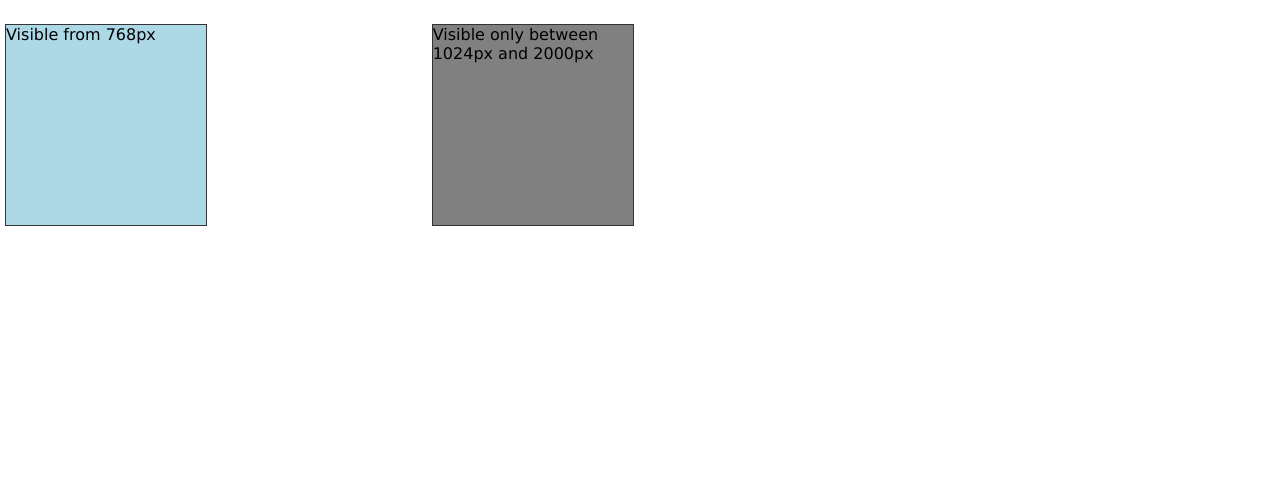
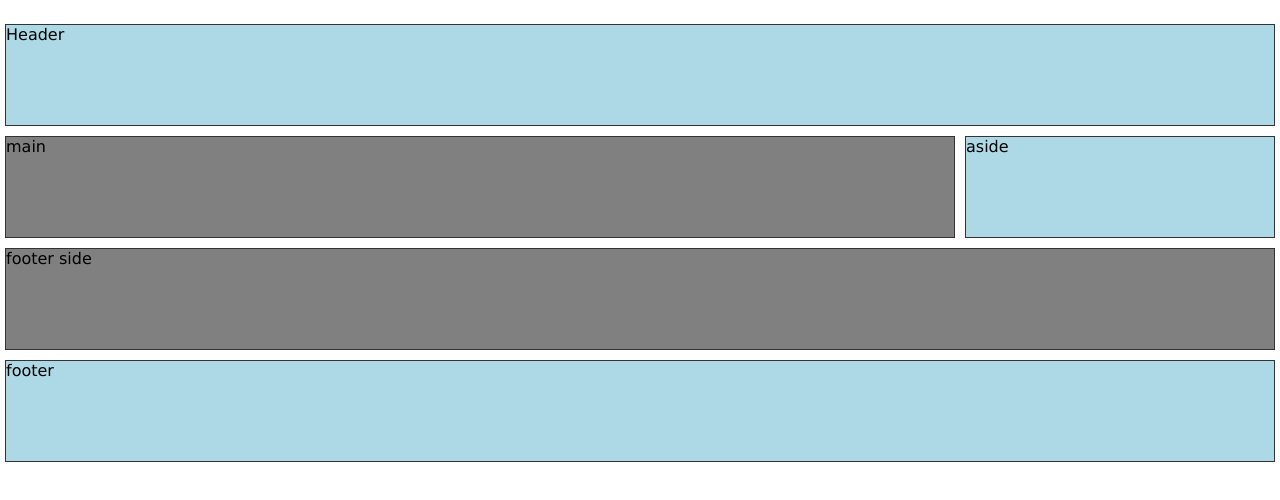
Before and after one commit to MariusCodeAcademy/responsivePlay, a plain HTML site: page index.html in a window 1280 px wide. Shown: the part 62-562 px from the top of the page. Drawn offline with Linux system fonts and the light colour scheme.

Commit message:
tablet grid veikia

```diff
--- /dev/null
+++ b/grid.css
@@ -0,0 +1,44 @@
+body {
+  margin: 0;
+  font-family: Verdana, Geneva, Tahoma, sans-serif;
+}
+
+.grid {
+  /* display: grid; */
+  grid-template-columns: 1fr 1fr 1fr;
+}
+
+.box {
+  /* width: 200px; */
+  height: 100px;
+  border: 1px solid #333;
+  margin: 5px;
+  background-color: gray;
+}
+
+.box:nth-child(odd) {
+  background-color: lightblue;
+}
+
+/* Responsive */
+
+@media screen and (min-width: 400px) {
+  .grid {
+    display: grid;
+    grid-template-columns: 3fr 1fr;
+    grid-template-areas:
+      "header header"
+      "main aside"
+      "footerSide footerSide"
+      "footer footer";
+  }
+  .box1 {
+    grid-area: header;
+  }
+  .box4 {
+    grid-area: footerSide;
+  }
+  .box5 {
+    grid-area: footer;
+  }
+}
--- a/index.html
+++ b/index.html
@@ -4,20 +4,29 @@
     <meta charset="UTF-8" />
     <meta http-equiv="X-UA-Compatible" content="IE=edge" />
     <meta name="viewport" content="width=device-width, initial-scale=1.0" />
-    <link rel="stylesheet" href="style.css" />
+    <!-- <link rel="stylesheet" href="style.css" /> -->
+    <link rel="stylesheet" href="grid.css" />
     <title>Media is fun</title>
   </head>
   <body>
     <h1>Media is fun</h1>
 
     <div class="grid">
-      <div class="box box1">Visible only on 320px and smaller</div>
+      <!-- <div class="box box1">Visible only on 320px and smaller</div>
 
       <div class="box box2">Visible only between 320px and 768px</div>
       <div class="box box3">Visible from 768px</div>
 
       <div class="box box4">Visible only between 1024px and 2000px</div>
-      <div class="box box5">visible only from 2500px</div>
+      <div class="box box5">visible only from 2500px</div> -->
+
+      <div class="box box1">Header</div>
+
+      <div class="box box2">main</div>
+      <div class="box box3">aside</div>
+
+      <div class="box box4">footer side</div>
+      <div class="box box5">footer</div>
     </div>
   </body>
 </html>
```
